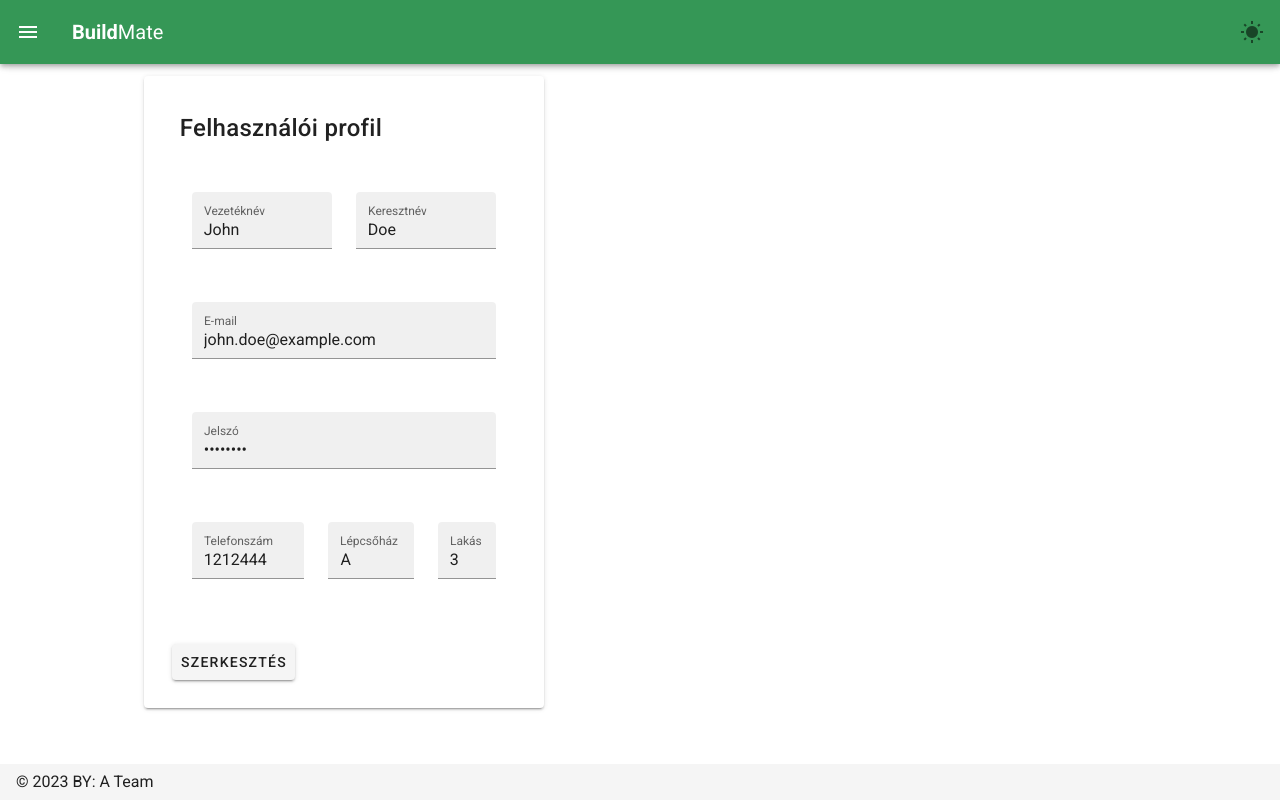
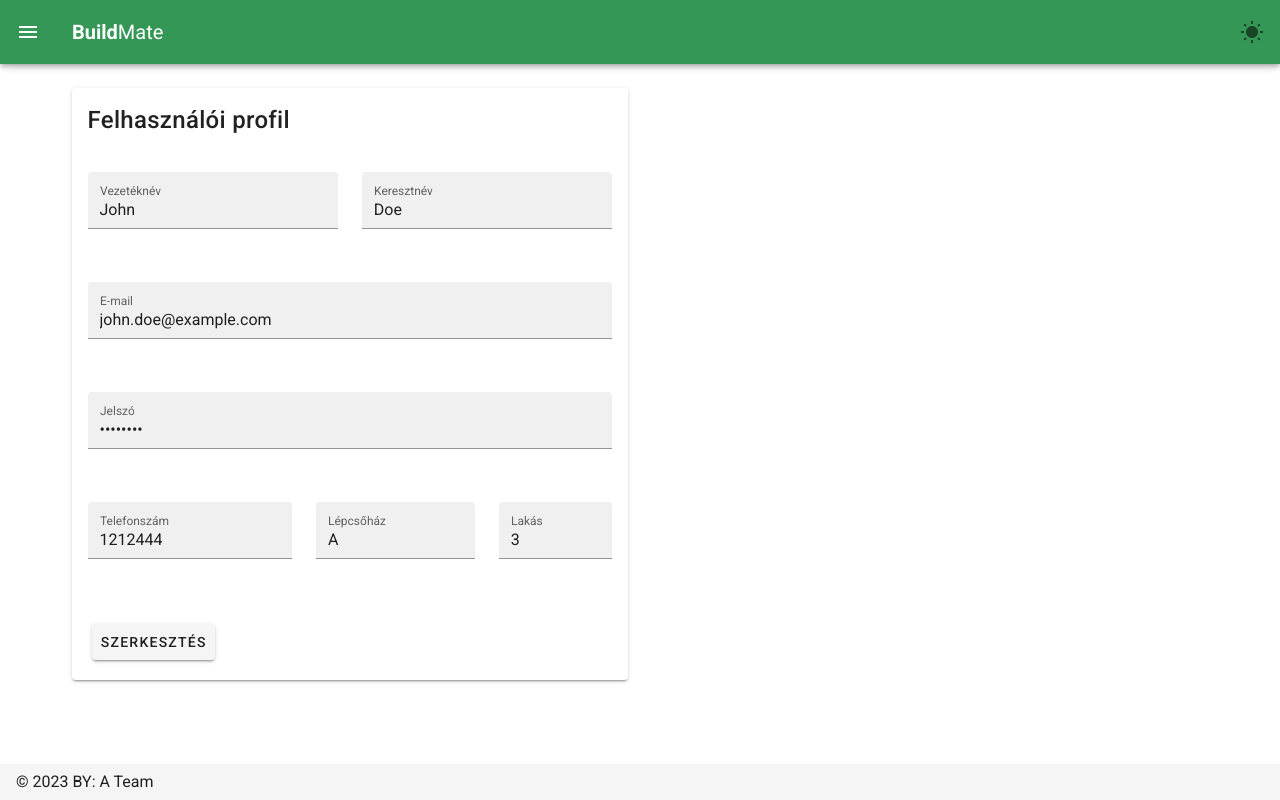
Before and after one commit to MJani-code/buildmate_fe, a Nuxt app: page /admin/settings in a window 1280 px wide. Built offline with nearby package versions, Linux system fonts and the light colour scheme.

Commit message:
changes/some visual upgrade only

```diff
--- a/pages/admin/documents.vue
+++ b/pages/admin/documents.vue
@@ -3,16 +3,19 @@
         <Alert :show="showAlert" :message="alertMessage" :type="alertType"></Alert>
         <UploadFile :uploadDialog="uploadDialog" @save="saveUploadedItem" @close="closeDialog"></UploadFile>
         <v-btn class="ma-10" @click="openUploadDialog">Új dokumentum</v-btn>
-        <v-card-title>
-            <v-text-field v-model="search" append-icon="mdi-magnify" label="Keresés" single-line hide-details
-                color="#359756"></v-text-field>
-        </v-card-title>
-        <v-data-table :headers="headers" :items="documents" :search="search" class="my-table">
+        <v-col lg="3" xl="3">
+            <v-card-title>
+                <v-text-field v-model="search" append-icon="mdi-magnify" label="Keresés" single-line hide-details
+                    color="#359756"></v-text-field>
+            </v-card-title>
+        </v-col>
+        <v-data-table :headers="headers" :items="documents" :search="search">
             <template v-slot:item.actions="{ item, index }">
                 <div>
                     <v-btn icon><v-icon size="20">mdi-eye</v-icon></v-btn>
                     <v-btn @click="openDialog('edit', index)" icon><v-icon size="20">mdi-pencil-outline</v-icon></v-btn>
-                    <v-btn @click="openDialog('download', index)" icon><v-icon size="20">mdi-download-outline</v-icon></v-btn>
+                    <v-btn @click="openDialog('download', index)" icon><v-icon
+                            size="20">mdi-download-outline</v-icon></v-btn>
                     <v-btn @click="openDialog('delete', index)" icon><v-icon size="20">mdi-delete-outline</v-icon></v-btn>
                 </div>
                 <div>
@@ -135,7 +138,7 @@ export default {
     methods: {
         openDialog(dialogType, index) {
             this.dialogType = dialogType;
-            if(dialogType !== 'download'){
+            if (dialogType !== 'download') {
                 this.itemDialog = true;
                 this.editedItem = Object.assign({}, this.documents[index]);
             }
--- a/pages/admin/home.vue
+++ b/pages/admin/home.vue
@@ -1,3 +1,5 @@
 <template>
-    <p>Home</p>
+    <div>
+        Home
+    </div>
 </template>
--- a/pages/admin/polls.vue
+++ b/pages/admin/polls.vue
@@ -26,14 +26,16 @@
                                             </template>
                                         </v-text-field>
                                     </div>
-                                    <v-checkbox color="#359756" label="Több válasz lehetséges"
-                                        :id="'multiple-choice' + index" v-model="query.multiple"></v-checkbox>
+                                    <v-text-field label="Határidő" type="datetime-local" color="#359756" />
+                                    <v-checkbox style="width: fit-content;" label="Több válasz engedélyezése"
+                                        color="#359756">
+                                    </v-checkbox>
                                     <div style="display: block; margin-bottom: 20px;">
                                         <v-btn style="width: 100%;" :color="'error'" class="danger" v-if="index > 0"
                                             @click="removequery(index)">Kérdés eltávolítása</v-btn>
                                     </div>
-                                    <v-divider class="my-divider"></v-divider>
                                 </div>
+                                <v-divider class="my-divider"></v-divider>
                                 <div style="display: block; margin: 20px 20px;">
                                     <v-btn style="width: 100%;" @click="addquery">Új kérdés hozzáadása</v-btn>
                                 </div>
--- a/pages/admin/settings.vue
+++ b/pages/admin/settings.vue
@@ -1,63 +1,64 @@
 <template>
+    <v-container fluid>
         <v-row>
-        <v-col cols="12" md="6" lg="6" xl="6">
-            <v-card class="profile">
+            <v-col cols="12" md="6" lg="6" xl="4">
+                <template>
+                    <v-card class="">
                         <v-card-title class="profile-title">Felhasználói profil</v-card-title>
                         <v-card-text>
                             <v-form>
-                        <v-container>
                                 <v-row>
-                                <v-col cols="12" sm="6" md="6" lg="6" xl="6">
-                                    <v-text-field :clearable="editMode" color="#359756" v-model="user.firstName" :readonly="!editMode"
-                                        :filled="!editMode" label="Vezetéknév"></v-text-field>
+                                    <v-col cols="12"  sm="6" md="6" lg="6" xl="6">
+                                        <v-text-field :clearable="editMode" color="#359756" v-model="user.firstName"
+                                            :readonly="!editMode" :filled="!editMode" label="Vezetéknév"></v-text-field>
                                     </v-col>
-                                <v-col cols="12" sm="6" md="6" lg="6" xl="6">
-                                    <v-text-field :clearable="editMode" color="#359756" v-model="user.lastName" :readonly="!editMode"
-                                        :filled="!editMode" label="Keresztnév"></v-text-field>
+                                    <v-col cols="12"  sm="6" md="6" lg="6" xl="6">
+                                        <v-text-field :clearable="editMode" color="#359756" v-model="user.lastName"
+                                            :readonly="!editMode" :filled="!editMode" label="Keresztnév"></v-text-field>
                                     </v-col>
                                 </v-row>
                                 <v-row>
                                     <v-col cols="12">
-                                    <v-text-field :clearable="editMode" color="#359756" v-model="user.email" :readonly="!editMode"
-                                        :filled="!editMode" label="E-mail"></v-text-field>
+                                        <v-text-field :clearable="editMode" color="#359756" v-model="user.email"
+                                            :readonly="!editMode" :filled="!editMode" label="E-mail"></v-text-field>
                                     </v-col>
                                     <v-col cols="12">
-                                    <v-text-field :clearable="editMode" type="password" color="#359756" v-model="user.password" :readonly="!editMode"
-                                        :filled="!editMode" label="Jelszó"></v-text-field>
+                                        <v-text-field :clearable="editMode" type="password" color="#359756"
+                                            v-model="user.password" :readonly="!editMode" :filled="!editMode"
+                                            label="Jelszó"></v-text-field>
                                     </v-col>
                                     <v-col cols="12" v-if="editMode">
-                                    <v-text-field :clearable="editMode" type="password" color="#359756" v-model="user.passwordConfirm" :readonly="!editMode"
-                                        :filled="!editMode" label="Jelszó ismét"></v-text-field>
+                                        <v-text-field :clearable="editMode" type="password" color="#359756"
+                                            v-model="user.passwordConfirm" :readonly="!editMode" :filled="!editMode"
+                                            label="Jelszó ismét"></v-text-field>
                                     </v-col>
                                 </v-row>
                                 <v-row>
-                                <v-col cols="12" sm="6" md="6" lg="5" xl="6">
-                                    <v-text-field :clearable="editMode" color="#359756" v-model="user.phoneNumber" :readonly="!editMode"
-                                        :filled="!editMode" label="Telefonszám"></v-text-field>
+                                    <v-col cols="12" sm="6" md="6" lg="5" xl="6" class="col-xs-8">
+                                        <v-text-field :clearable="editMode" color="#359756" v-model="user.phoneNumber"
+                                            :readonly="!editMode" :filled="!editMode" label="Telefonszám"></v-text-field>
                                     </v-col>
-                                <v-col cols="12" sm="6" md="6" lg="4" xl="6">
-                                    <v-text-field :clearable="editMode" color="#359756" v-model="user.stairCase" :readonly="!editMode"
-                                        :filled="!editMode" label="Lépcsőház"></v-text-field>
+                                    <v-col cols="6" sm="3" md="6" lg="4" xl="3">
+                                        <v-text-field :clearable="editMode" color="#359756" v-model="user.stairCase"
+                                            :readonly="!editMode" :filled="!editMode" label="Lépcsőház"></v-text-field>
                                     </v-col>
-                                <v-col cols="12" sm="6" md="6" lg="3" xl="6">
-                                    <v-text-field :clearable="editMode" color="#359756" v-model="user.flat" :readonly="!editMode"
-                                        :filled="!editMode" label="Lakás"></v-text-field>
+                                    <v-col cols="6" sm="3" md="6" lg="3" xl="3">
+                                        <v-text-field :clearable="editMode" color="#359756" v-model="user.flat"
+                                            :readonly="!editMode" :filled="!editMode" label="Lakás"></v-text-field>
                                     </v-col>
                                 </v-row>
-                            <v-row>
-
-                            </v-row>
-                        </v-container>
                             </v-form>
                         </v-card-text>
                         <v-card-actions>
-                    <v-btn v-if="editMode" @click="editMode = false">Mégsem</v-btn>
-                    <v-btn v-if="!editMode" @click="editMode = true">Szerkesztés</v-btn>
-                    <v-btn v-else color="#359756" @click="saveProfile">Profil mentése</v-btn>
+                            <v-btn v-if="editMode" @click="editMode = false" class="ma-3">Mégsem</v-btn>
+                            <v-btn v-if="!editMode" @click="editMode = true" class="ma-3">Szerkesztés</v-btn>
+                            <v-btn v-else color="#359756" @click="saveProfile" class="ma-3">Profil mentése</v-btn>
                         </v-card-actions>
                     </v-card>
+                </template>
             </v-col>
         </v-row>
+    </v-container>
 </template>
 
 <script>
--- a/pages/admin/statements.vue
+++ b/pages/admin/statements.vue
@@ -42,7 +42,8 @@
                             <v-btn type="submit" color="#359756">Küldés</v-btn>
                         </v-card-text>
                     </v-card>
-                </template> </v-col>
+                </template>
+            </v-col>
             <v-col class="col-12 col-md-6 col-lg-6 col-xl-6">
                 <!-- Filter -->
                 <template>
```
Lines whose indentation alone changed are shown as unchanged.
